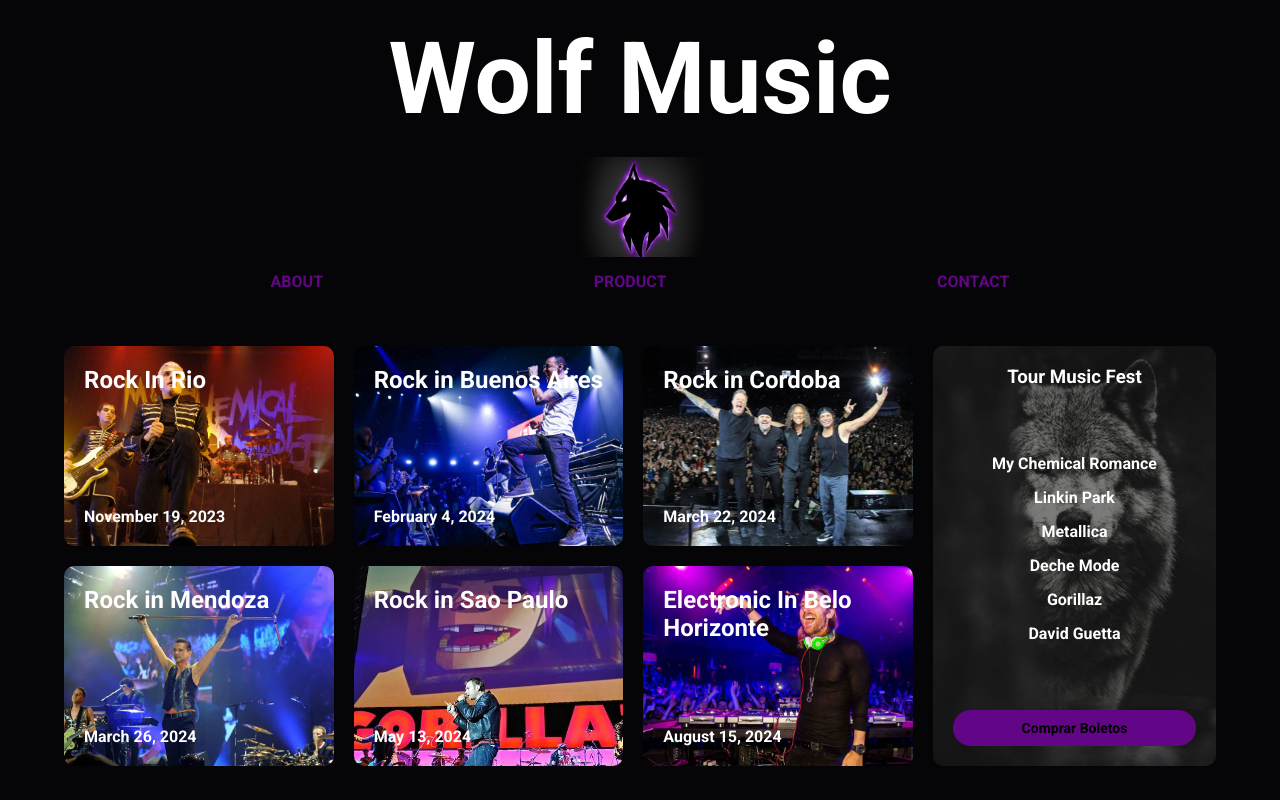
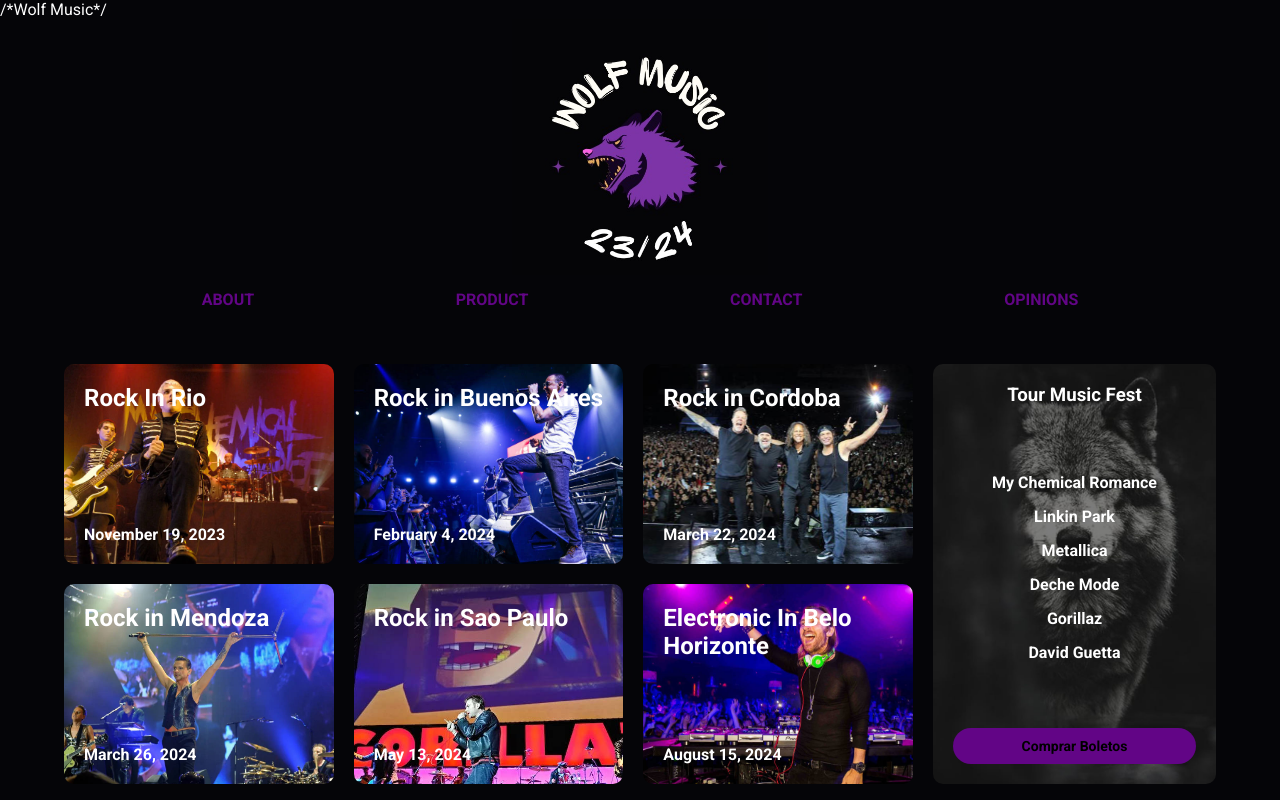
Before and after one commit to luka0808/WolfMusic, a plain HTML site: page index.html in a window 1280 px wide. Shown: the top 800 px of the page. Drawn offline with Linux system fonts and the light colour scheme.

Commit message:
PaginaComentarios

```diff
--- a/img/estilos.css
+++ b/img/estilos.css
@@ -13,11 +13,10 @@ h1 {
 	padding: 20px;
 	vertical-align: middle;
 	font-size: 100px;
-
 }
 
 img {
-	width: 10%;
+	width: 20%;
 	display: block;
 	margin: 0  auto;
 }
@@ -420,7 +419,7 @@ form input {
     width: 40px;
     font-size: 1.2em;
     padding: 3px;
-    color: #747474;
+    color: #620586;
     cursor: pointer;
 }
 
--- a/index.html
+++ b/index.html
@@ -7,7 +7,7 @@
 	<link href="https://fonts.googleapis.com/css2?family=Roboto:wght@400;700&display=swap" rel="stylesheet">
     <link rel="stylesheet" href="https://cdnjs.cloudflare.com/ajax/libs/font-awesome/6.4.2/css/all.min.css"
     integrity="sha512-z3gLpd7yknf1YoNbCzqRKc4qyor8gaKU1qmn+CShxbuBusANI9QpRohGBreCFkKxLhei6S9CQXFEbbKuqLg0DA=="
-    crossorigin="anonymous" referrerpolicy="no-referrer" />
+    crossorigin="anonymous" referrerpolicy="no-referrer">
     <link rel="stylesheet" href=./img/estilos.css>
 	<link rel="icon" href="./img/icono.ico">
 	<title>Wolf Music</title>
@@ -18,14 +18,15 @@
 
 	<header>
 		<section class="header-container">
-			<h1>Wolf Music</h1>
-	 			<img src="./img/wolf music.png">
+			/*Wolf Music*/
+	 			<img src="./img/wolf music.jpeg">
 
 	 <div class="header-navbar">
 		<ul>
 			<li><a href="#about">ABOUT</a></li>
 			<li><a href="#marcas">PRODUCT</a></li>
             <li><a href="#contactos">CONTACT</a></li>
+            <li><a href="https://luka0808.github.io/ComentariosWM/">OPINIONS</a></li>
 		</ul>
 	</div>
 
```
Also changed, not shown: img/wolf music.jpeg (added), img/wolf music.png (deleted).
